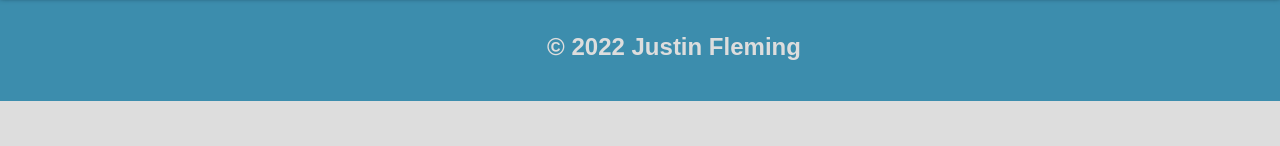
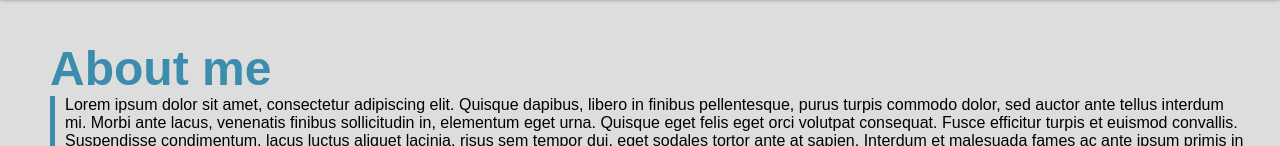
Before and after one commit to gnimelf/react-portfolio, a React (Create React App) app: page / in a window 1280 px wide. Shown: the part 717-863 px from the top of the page. Before the commit the page ends 818 px from the top, so only its background shows below. Built offline with nearby package versions, Linux system fonts and the light colour scheme.

Commit message:
updated PortfolioContainer to match name change of Home to About (src/components/PortfolioContainer.js:10)

```diff
--- a/src/components/PortfolioContainer.js
+++ b/src/components/PortfolioContainer.js
@@ -7,7 +7,7 @@ import Contact from "./pages/Contact"
 
 // export
 export default function PortfolioContainer() {
-    const [currentPage, setCurrentPage] = useState('Home')
+    const [currentPage, setCurrentPage] = useState('About')
     const renderPage = () => {
         if (currentPage === 'About') {
             return <About />
```
